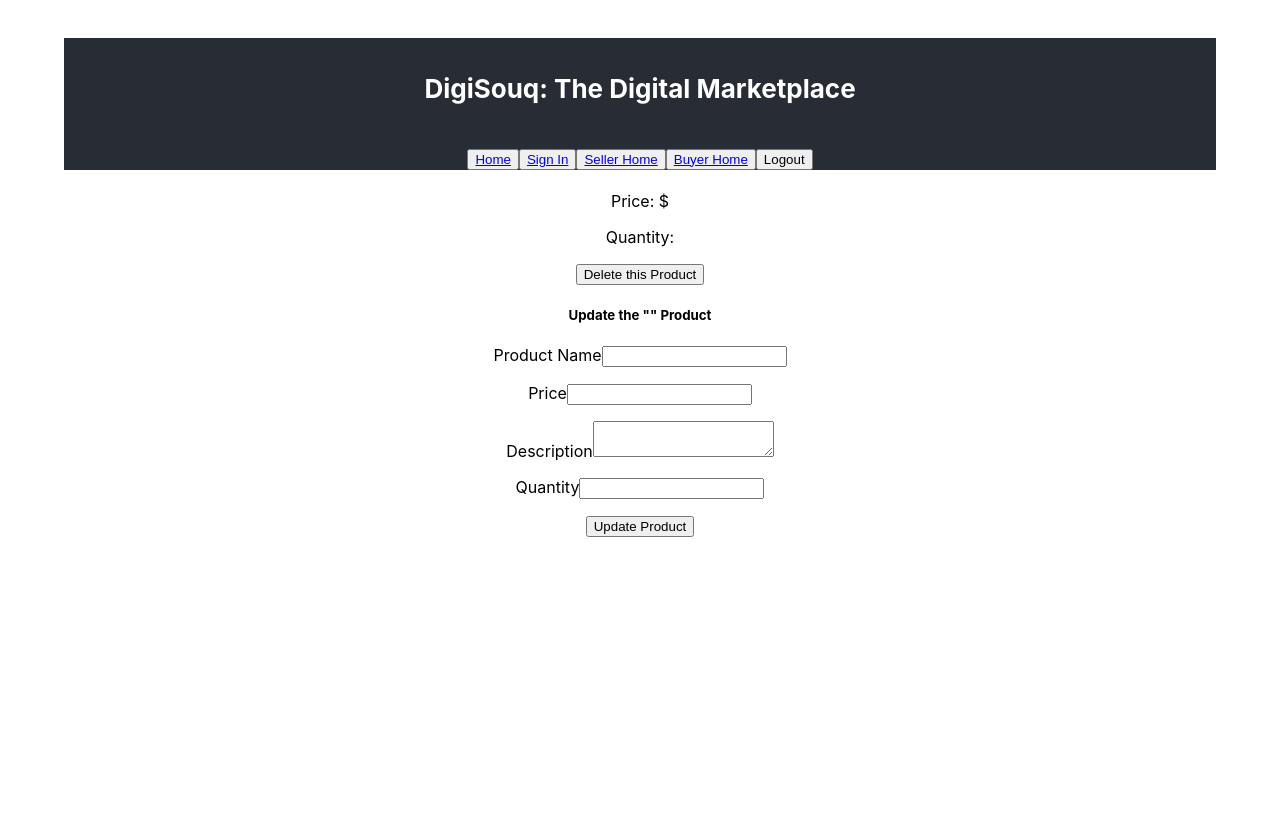
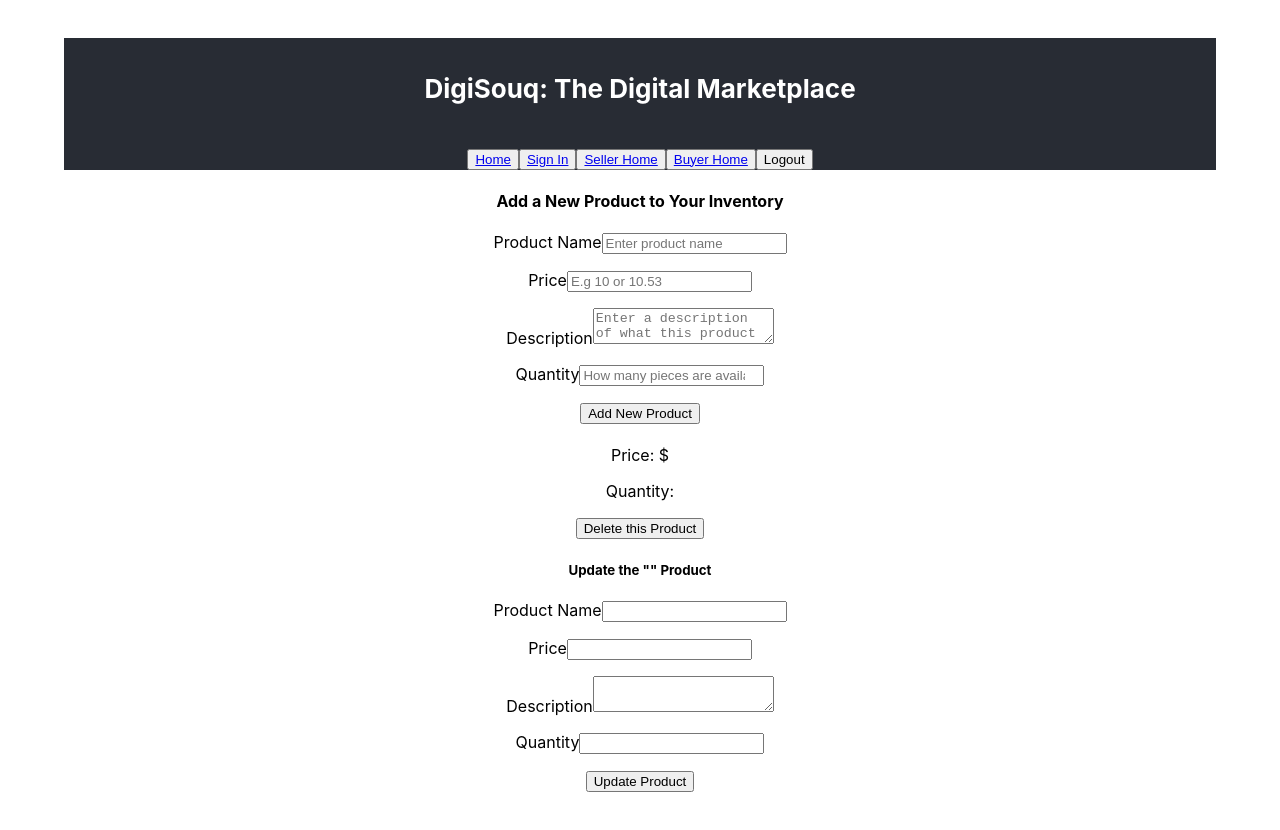
Before and after one commit to techbuktu/DigiSouq, a React (Create React App) app in the folder market/static/digi-souq/: page /sellers/1/new-product in a window 1280 px wide. Before the commit the page ends 800 px from the top, so only its background shows below. Built offline with nearby package versions, Linux system fonts and the light colour scheme; no server answers; sample sign-in values are in the browser's storage.

Commit message:
Newproduct component implemented.

```diff
--- a/market/static/digi-souq/src/App.js
+++ b/market/static/digi-souq/src/App.js
@@ -125,7 +125,7 @@
                     is_authenticated={this.state.is_authenticated}
                     updateUser={this.updateUser}/>)}
               />
-              <Route path="/sellers/:sellerLink/inventory/new"
+              <Route exact path="/sellers/:sellerLink/new-product"
                 render={props =>
                   (<NewProduct {...props}
                     userId={this.state.userId}
@@ -133,14 +133,14 @@
                     updateUser={this.updateUser}/>)}
               />
 
-              <Route exact path="/sellers/:sellerLink/:productLink"
+              <Route path="/sellers/:sellerLink/:productLink"
                 render={props =>
                   (<ProductDetail {...props}
                     userId={this.state.userId}
                     is_authenticated={this.state.is_authenticated}
                     updateUser={this.updateUser}/>)}
               />
-              <Route path="/sellers/:sellerLink/:productLink/update"
+              <Route exact path="/sellers/:sellerLink/:productLink/update"
                 render={props =>
                   (<UpdateProduct {...props}
                     userId={this.state.userId}
--- a/market/static/digi-souq/src/components/sellers/NewProduct.js
+++ b/market/static/digi-souq/src/components/sellers/NewProduct.js
@@ -9,7 +9,7 @@
         let token = localStorage.getItem('auth_token');
         this.state = {
             auth_token: token,
-            updatedProductJson: "",
+            newProductJson: "",
             productLink: '',
             name: '',
             price: '',
@@ -22,16 +22,39 @@
     }
 
     onChange(e){
-        return;
+        this.setState({
+            [e.target.name]: e.target.value
+        }, () => {
+            this.newProductObj();
+        })
     }
 
-    newProductObj(product_obj){
-        return;
-        this.setState({ updatedProductJson: ''}, () => {})
+    newProductObj(){
+        let newProduct = {
+            name: this.state.name,
+            price: this.state.price,
+            desc: this.state.desc,
+            quantity: this.state.quantity
+        };
+
+        let newProductJson = JSON.stringify(newProduct);
+        this.setState({
+            newProductJson: newProductJson}, () => {});
     }
 
     onSubmit(e){
-        //ProductApi.newProduct(this.updatedProductJson)
+        e.preventDefault();
+        ProductApi.newProduct(this.newProductJson)
+            .then(res => {
+                if(res.data){
+                    console.log(`newProduct() API Response: ${res.data}`);
+                    return <Redirect to="/auth/signin" />
+                }
+            })
+            .catch(err => {
+                console.log(`newProduct() API Error: ${err}`);
+            })
+            .finally()
     }
 
 
@@ -41,7 +64,33 @@
                 <div>
                     <h4> Add a New Product to Your Inventory </h4>
 
-
+                    <form onSubmit={this.onSubmit}>
+                        <p>
+                            <label>
+                                Product Name
+                            </label>
+                                <input type="text" defaultValue="" name="name" onChange={this.onChange} placeholder="Enter product name" />
+                            </p>
+                        <p>
+                            <label>
+                                Price
+                            </label>
+                            <input type="number" name="price" min="1" step="0.01" defaultValue="" onChange={this.onChange} placeholder="E.g 10 or 10.53" />
+                        </p>
+                        <p>
+                            <label>
+                                Description
+                            </label>
+                            <textarea name="desc" defaultValue=""  placeholder="Enter a description of what this product is or does" onChange={this.onChange} />
+                        </p>
+                        <p>
+                            <label>
+                                Quantity
+                            </label>
+                            <input type="number" min="0" name="quantity" defaultValue="" onChange={this.onChange} placeholder="How many pieces are available for sale?" />
+                        </p>
+                        <button type="submit">Add New Product</button>
+                    </form>
                 </div>
             )
             }
--- a/market/static/digi-souq/src/components/sellers/SellerHome.js
+++ b/market/static/digi-souq/src/components/sellers/SellerHome.js
@@ -82,6 +82,10 @@
 
                     <h4>About this Seller</h4>
                     <p>{this.state.seller.link}: {this.state.seller.about} </p>
+
+                    <p>
+                        <Link to={`/sellers/${this.state.sellerLink}/new-product`}> <button>Add a New Product</button> </Link>
+                    </p>
                     <h4>List of Seller's Products</h4>
 
                     <table>
```
